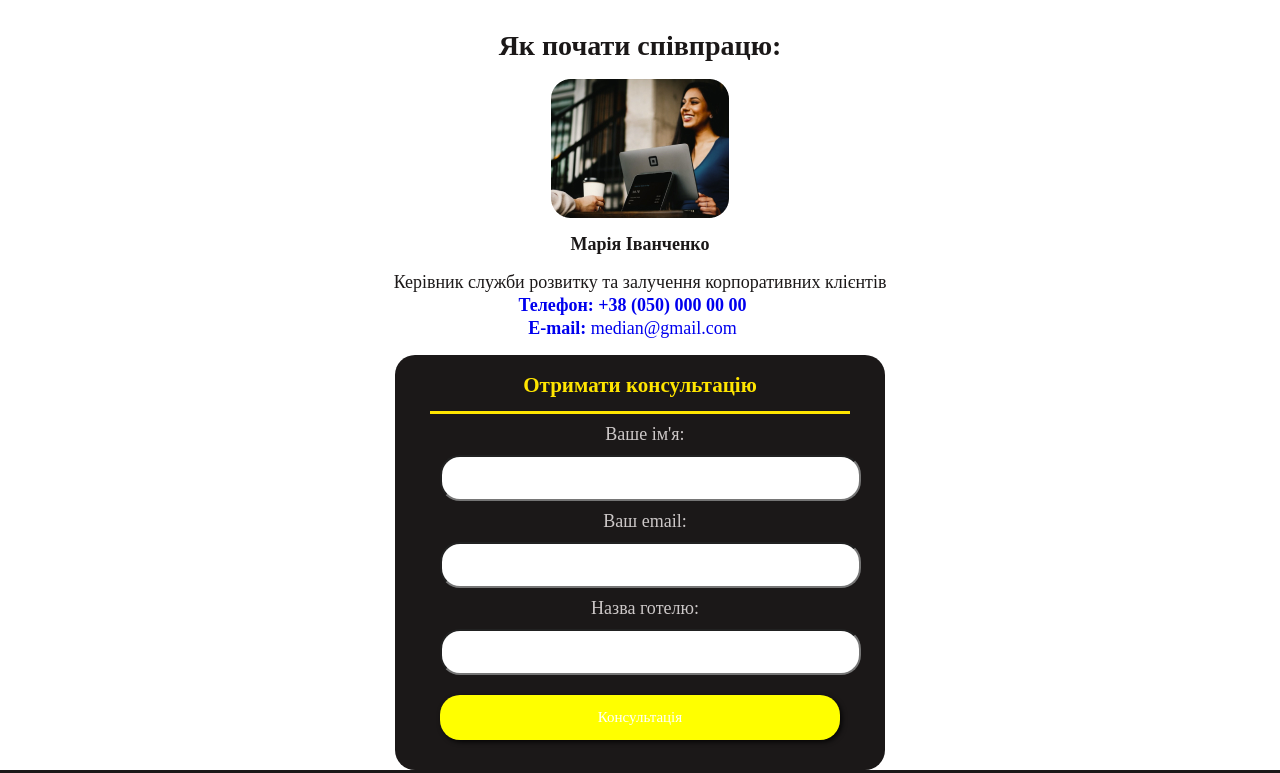
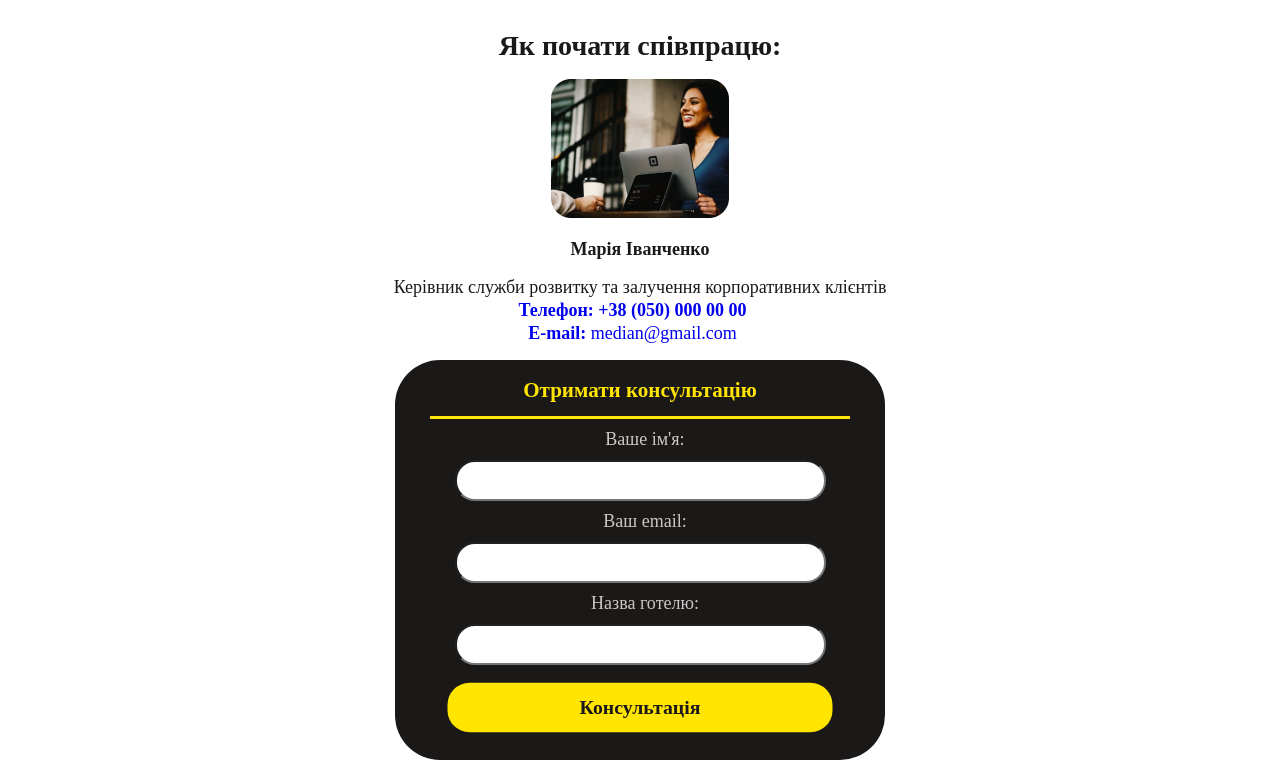
Before and after one commit to Tatiana-hryhorenko/web_saite.github.io, a plain HTML site: page hotel.html in a window 1280 px wide. Shown: the part 1365-2138 px from the top of the page. Drawn offline with nearby package versions, Linux system fonts and the light colour scheme.

Commit message:
--- Auto-Git Commit ---

```diff
--- a/css/style.css
+++ b/css/style.css
@@ -313,6 +313,11 @@ body {
 
 /*......Manager.......*/
 
+.manager {
+    display: flexbox;
+    justify-content: space-between;
+}
+
 .manager__title {
     font-family: Fira Code;
     font-style: normal;
@@ -320,11 +325,6 @@ body {
     font-size: 28px;
     line-height: 37px;
     margin-bottom: 15px;
-}
-
-.manager__item {
-    display: flex;
-    justify-content: center;
 }
 
 .manager__persname {
@@ -353,13 +353,8 @@ body {
     margin-bottom: 15px;
 }
 
-.advice {
-    cursor: pointer;
-    margin: 0 auto;
-    padding-bottom: 15px;
-    border-bottom: 3px solid #FFE500;
-    color: #FFE500;
-}
+
+/*......Form......*/
 
 form {
     position: relative;
@@ -368,7 +363,17 @@ form {
     max-width: 450px;
     max-height: 500px;
     padding: 20px;
-    border-radius: 20px;
+    border-radius: 45px;
+    margin-bottom: 15px;
+    margin-top: 15px;
+}
+
+.advice {
+    cursor: pointer;
+    margin: 0 auto;
+    padding-bottom: 15px;
+    border-bottom: 3px solid #FFE500;
+    color: #FFE500;
 }
 
 .group {
@@ -382,8 +387,8 @@ label {
 
 input {
     margin-top: 10px;
-    height: 40px;
-    width: 400px;
+    height: 35px;
+    width: 350px;
     border-radius: 20px;
     padding-left: 15px;
     font-size: 18px;
@@ -399,17 +404,15 @@ input:focus {
     cursor: pointer;
     padding: 10px;
     height: 45px;
-    color: #fff;
-    background: #FFFF00;
+    color: #1B1818;
+    background: #FFE500;
     border: none;
-    font-size: 15px;
-    box-shadow: 2px 2px 5px rgba(0, 0, 0, 0.82);
 }
 
-.button:hover {
-    opacity: .80;
+.button__text {
     font-weight: bold;
     transform: scale(1.1);
+    transition: all .5s;
 }
 
 
```
